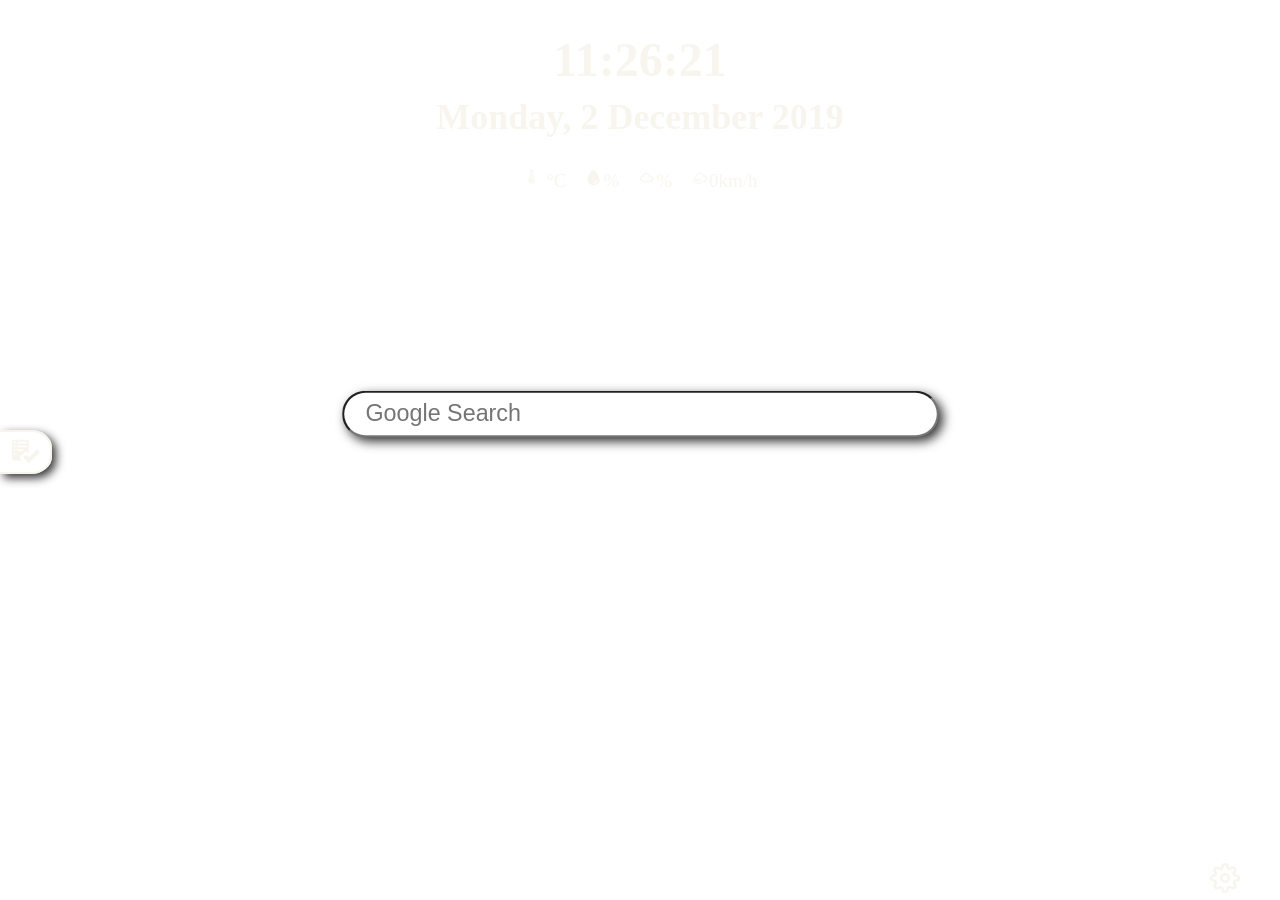
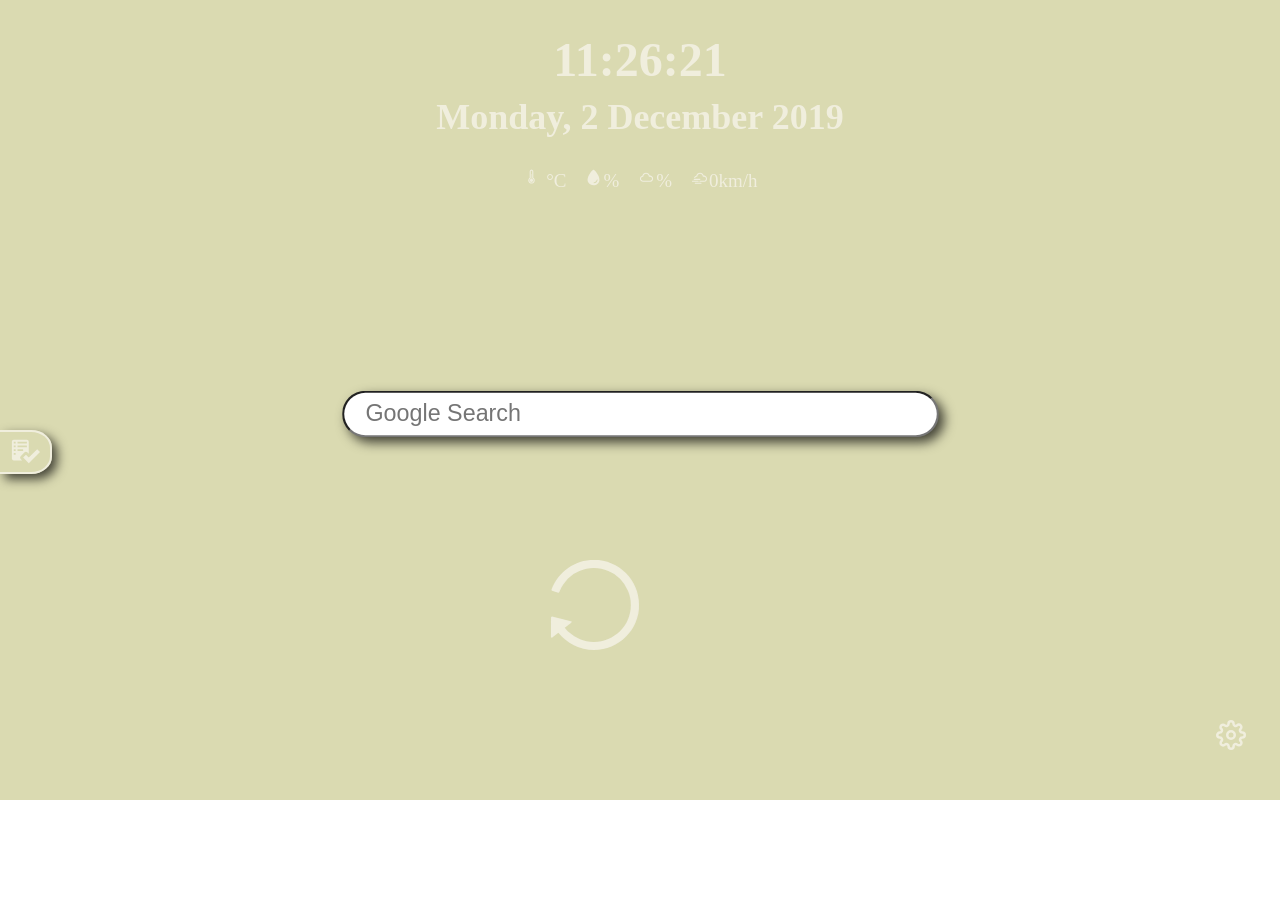
Before and after one commit to nickmilanos/My-Home-Page, a React (Create React App) app: page / in a window 1280 px wide. After the commit the page ends 800 px from the top, so only its background shows below. Built offline with nearby package versions, Linux system fonts and the light colour scheme; no server answers.

Commit message:
Added moving loaded icon/Background shows after it loads

```diff
--- a/src/Components/App.js
+++ b/src/Components/App.js
@@ -4,12 +4,14 @@ import Hour from './Hour.js';
 import Weather from './Weather.js';
 import Settings from './Settings.js';
 import GoogleSearch from './GoogleSearch.js';
+import Loading from './Loading.js';
 import TodoList from './TodoList.js';
 
 export default class App extends React.Component {
     constructor(){
         super();
         this.myRoot = document.querySelector("#root");
+        this.imgObj = new Image();
     }
     getRandomWallpaperFromUnsplash = () => {
         const accessKey = "973a2dc62497213188e486e906dc5128f123552910555beecdf9894d63b29bb0";
@@ -39,7 +41,7 @@ export default class App extends React.Component {
             milkyway: "1538150",
             fogMist: "1463948"
         };
-        let randomPage = Math.floor(Math.random() * 4) + 1;
+        let randomPage = Math.floor(Math.random() * 3) + 1;
         let favoriteCollectionsValues = Object.values(favoriteCollections);
         let randomCollectionId = favoriteCollectionsValues[Math.floor(Math.random() * favoriteCollectionsValues.length)];
         for(let key of Object.keys(favoriteCollections)){
@@ -52,8 +54,17 @@ export default class App extends React.Component {
             .then(res => res.json())
             .then(data => {
                 let randomImage = data[Math.floor(Math.random() * data.length)].urls.raw;
+                let isLoaded = false;
+                this.imgObj.src = randomImage;
+                this.imgObj.addEventListener("load", _ => {
+                    isLoaded = !isLoaded;
+                    if(isLoaded){
+                        console.log("Loaded!");
+                        document.querySelector("#loadingContainer").style.display = "none";
+                        this.myRoot.style.backgroundImage = `linear-gradient(rgba(0, 0, 0, 0.6), rgba(0, 0, 0, 0.6)), url(${randomImage})`;
+                    }
+                });
                 console.log(`Page: ${randomPage}`);
-                this.myRoot.style.backgroundImage = `linear-gradient(rgba(0, 0, 0, 0.6), rgba(0, 0, 0, 0.6)), url(${randomImage})`;
             });
     }
 
@@ -65,6 +76,7 @@ export default class App extends React.Component {
             <Weather />
             <GoogleSearch />
             <TodoList />
+            <Loading />
             <Settings />
         </div>
         );
--- /dev/null
+++ b/src/Components/Loading.js
@@ -0,0 +1,13 @@
+import React from 'react';
+import {AiOutlineReload} from 'react-icons/ai';
+
+export default class Loading extends React.Component{
+    render(){
+        return(
+            <div id="loadingContainer">
+                <span><AiOutlineReload /></span>
+            </div>
+        );
+    }
+
+}
--- a/src/Styles/App.css
+++ b/src/Styles/App.css
@@ -34,7 +34,7 @@
       font-size: 22px;
       height: 38px;
       width: 537px;
-      box-shadow: 4px 4px 10px rgba(0, 0, 0, 0.8);
+      box-shadow: 5px 5px 11px rgba(0, 0, 0, 0.7);
       border-radius: 25px;
       padding-left: 20px;
       transition: 0.3s; }
@@ -51,16 +51,30 @@
       padding-left: 10px;
       padding-right: 10px;
       padding-top: 7px;
-      box-shadow: 4px 4px 10px rgba(0, 0, 0, 0.8); }
+      box-shadow: 5px 5px 11px rgba(0, 0, 0, 0.7); }
       #appContainer #todoListContainer span:hover {
         color: rgba(8, 120, 31, 0.8);
         border-color: rgba(8, 120, 31, 0.8); }
+  #appContainer #loadingContainer {
+    animation-name: rotate;
+    animation-iteration-count: infinite;
+    animation-duration: 2s;
+    animation-timing-function: linear;
+    margin-top: 50px;
+    margin-left: auto;
+    margin-right: auto;
+    width: 20px;
+    font-size: 110px; }
+@keyframes rotate {
+  from {
+    transform: rotate(0deg); }
+  to {
+    transform: rotate(360deg); } }
   #appContainer #settingsContainer {
-    display: flex;
-    flex-wrap: wrap;
-    justify-content: flex-end;
     font-size: 30px;
-    margin: 390px 0 0 0; }
+    position: absolute;
+    top: 90%;
+    left: 95%; }
     #appContainer #settingsContainer span {
       margin: 0 40px 0 0; }
       #appContainer #settingsContainer span:hover {
--- a/src/Styles/App.scss
+++ b/src/Styles/App.scss
@@ -3,7 +3,7 @@
     flex-wrap:wrap;
     justify-content: $justify_content;
 }
-$mainBoxShadow: 4px 4px 10px rgba(0, 0, 0, 0.8);
+$mainBoxShadow: 5px 5px 11px rgba(0, 0, 0, 0.7);
 
 
 #appContainer{
@@ -70,10 +70,30 @@ $mainBoxShadow: 4px 4px 10px rgba(0, 0, 0, 0.8);
             }
         }
     }
+    #loadingContainer{
+        @keyframes rotate{
+            from{
+                transform: rotate(0deg);
+            }
+            to{
+                transform: rotate(360deg);
+            }
+        }
+        animation-name: rotate;
+        animation-iteration-count: infinite;
+        animation-duration: 2s;
+        animation-timing-function: linear;
+        margin-top: 50px;
+        margin-left: auto;
+        margin-right: auto;
+        width:20px;
+        font-size: 110px;
+    }
     #settingsContainer{
-        @include flexLayout(flex-end);
         font-size: 30px;
-        margin: 390px 0 0 0;
+        position: absolute;
+        top: 90%;
+        left: 95%;
         span{
             margin: 0 40px 0 0;
             &:hover{
--- a/src/Styles/index.css
+++ b/src/Styles/index.css
@@ -8,6 +8,7 @@ body, html {
 #root{
     width:100%;
     height:100%;
+    background-color: rgb(218, 218, 177);
     background-repeat: no-repeat;
     background-size: cover;
     background-position: center;
```
Also changed, not shown: 2 other files (tests, documents, lock files or other folders).
